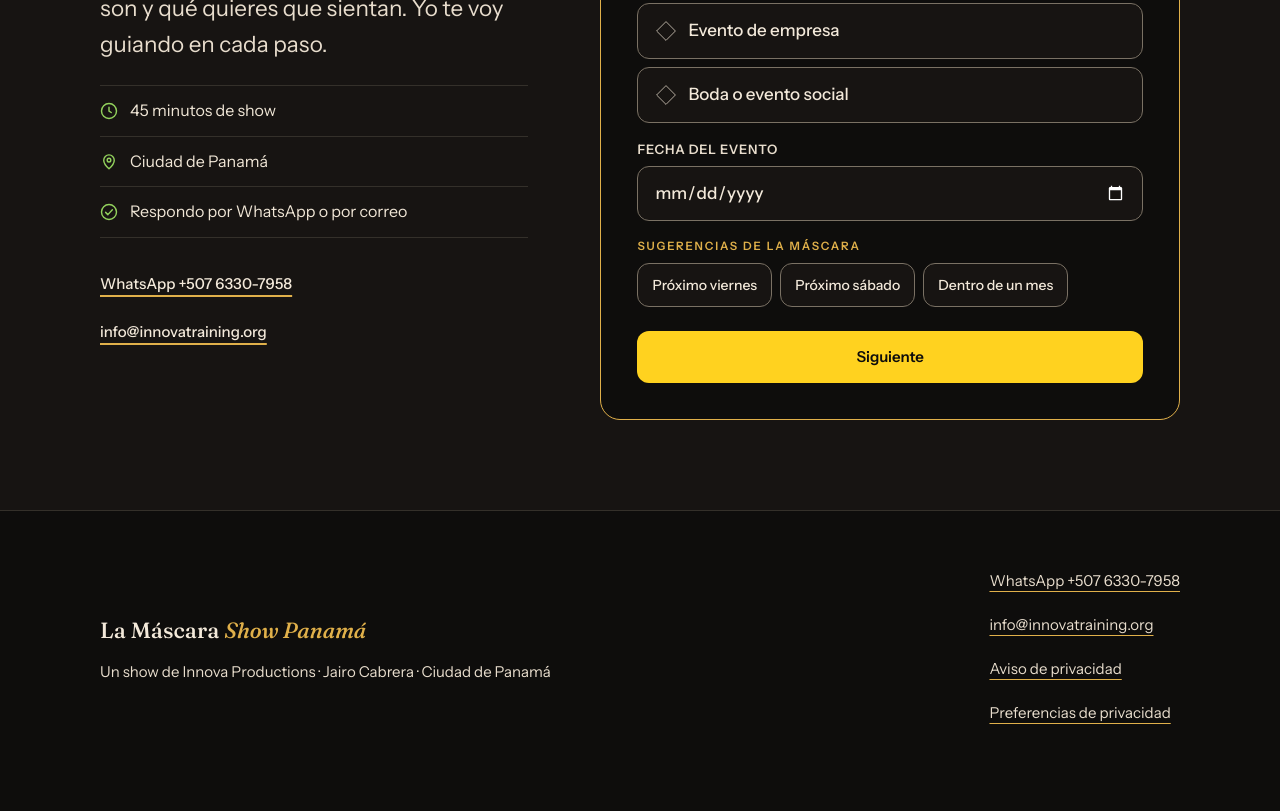
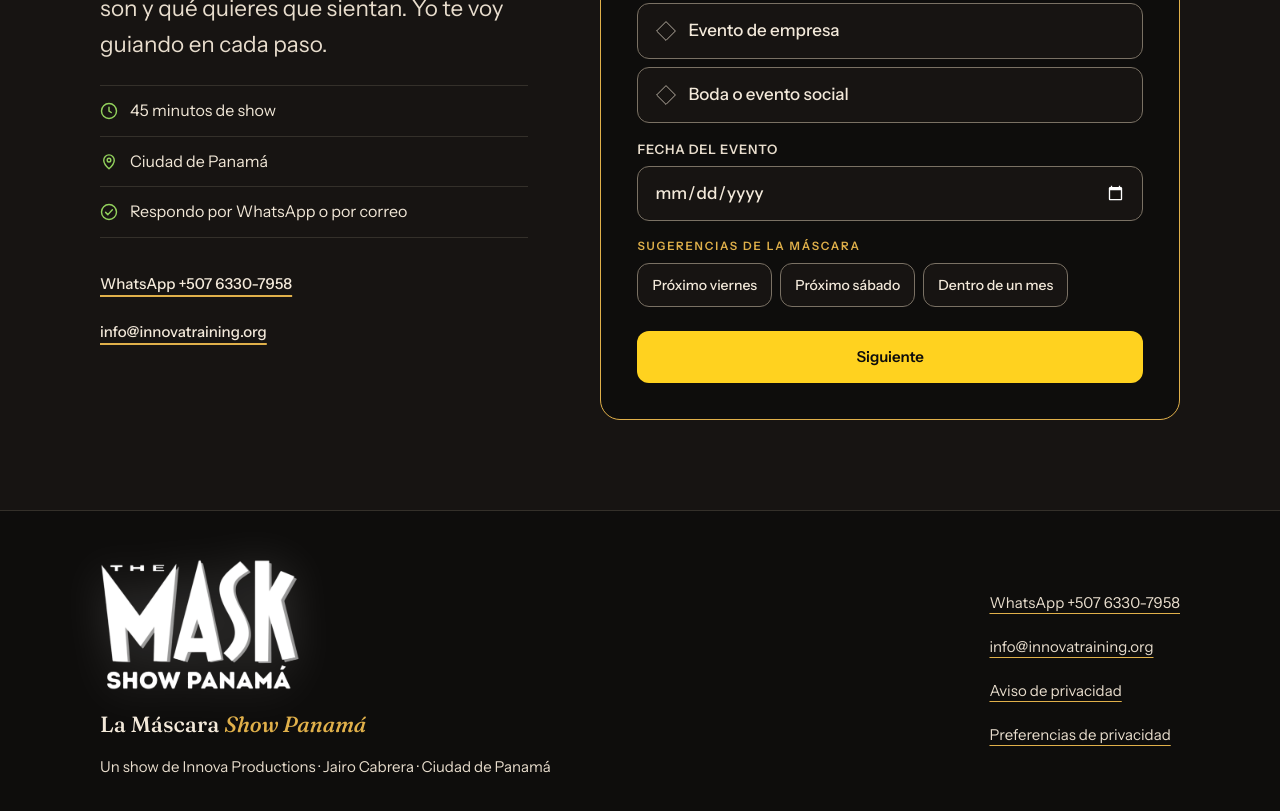
Before and after one commit to Jairo-Hyrox/la-mascara-show-panama, a plain HTML site: page index.html in a window 1280 px wide. Shown: the part 6307-7118 px from the top of the page. Before the commit the page ends 7082 px from the top, so only its background shows below. Drawn offline with Linux system fonts and the light colour scheme.

Commit message:
Logo The Mask Show Panamá en blanco y sin fondo en el pie
Co-Authored-By: Claude Sonnet 5.5 <noreply@anthropic.com>
Claude-Session: https://claude.ai/code/session_01MsBg5NfZNJkHefthNNhf3c

```diff
--- a/index.html
+++ b/index.html
@@ -375,6 +375,8 @@ footer{padding:48px 0 40px;border-top:1px solid var(--linea)}
 footer .row{display:grid;gap:20px}
 footer p,footer a{font-size:15px;color:var(--suave)}
 footer a{display:inline-flex;align-items:center;min-height:44px;text-decoration-color:var(--oro);text-underline-offset:5px}
+footer .logo-pie{display:block;min-height:0;width:clamp(150px,42vw,200px);margin-bottom:14px}
+footer .logo-pie img{display:block;width:100%;height:auto;filter:drop-shadow(0 0 22px rgba(255,255,255,.16))}
 footer .col{display:flex;flex-direction:column;align-items:flex-start}
 /* Aviso de privacidad */
 .priv{position:fixed;z-index:30;left:12px;right:12px;bottom:12px;max-width:1120px;margin-inline:auto;display:flex;flex-direction:column;gap:12px;padding:14px 18px;background:rgba(21,17,14,.97);border:1px solid var(--oro-2);border-radius:var(--r);box-shadow:0 18px 50px rgba(0,0,0,.55);font-size:14.5px;line-height:1.5;color:var(--suave)}
@@ -774,7 +776,7 @@ h2 span,h2 em{font-style:italic;color:var(--amarillo)}
 
 <footer>
   <div class="wrap row">
-    <div><a class="marca" href="#inicio" style="display:inline-block;padding-block:8px;min-height:0;font-size:22px;color:var(--crema)">La Máscara <em>Show Panamá</em></a><p style="margin-top:10px">Un show de Innova Productions · Jairo Cabrera · Ciudad de Panamá</p></div>
+    <div><a class="logo-pie" href="#inicio" aria-label="The Mask Show Panamá, ir al inicio"><img src="img/logo-mask-blanco.png" width="1000" height="657" alt="The Mask Show Panamá" loading="lazy"></a><a class="marca" href="#inicio" style="display:inline-block;padding-block:8px;min-height:0;font-size:22px;color:var(--crema)">La Máscara <em>Show Panamá</em></a><p style="margin-top:10px">Un show de Innova Productions · Jairo Cabrera · Ciudad de Panamá</p></div>
     <div class="col"><a href="https://wa.me/50763307958">WhatsApp +507 6330-7958</a><a href="mailto:info@innovatraining.org">info@innovatraining.org</a><a href="privacidad.html">Aviso de privacidad</a><button type="button" class="btnlink" id="priv-pref">Preferencias de privacidad</button></div>
   </div>
 </footer>
```
Also changed, not shown: img/logo-mask-blanco.png (added).
